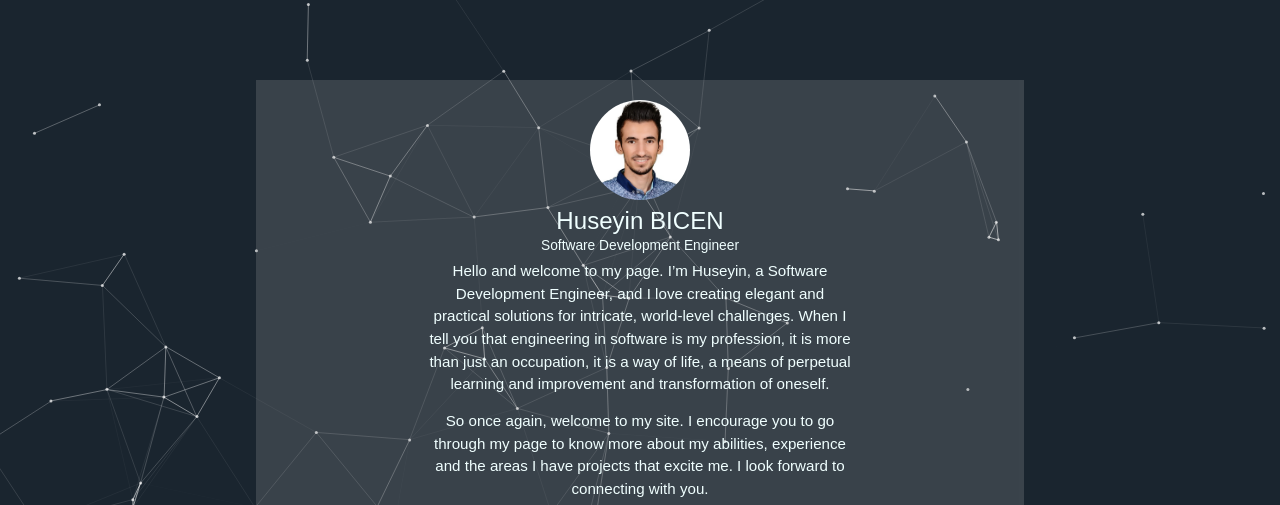
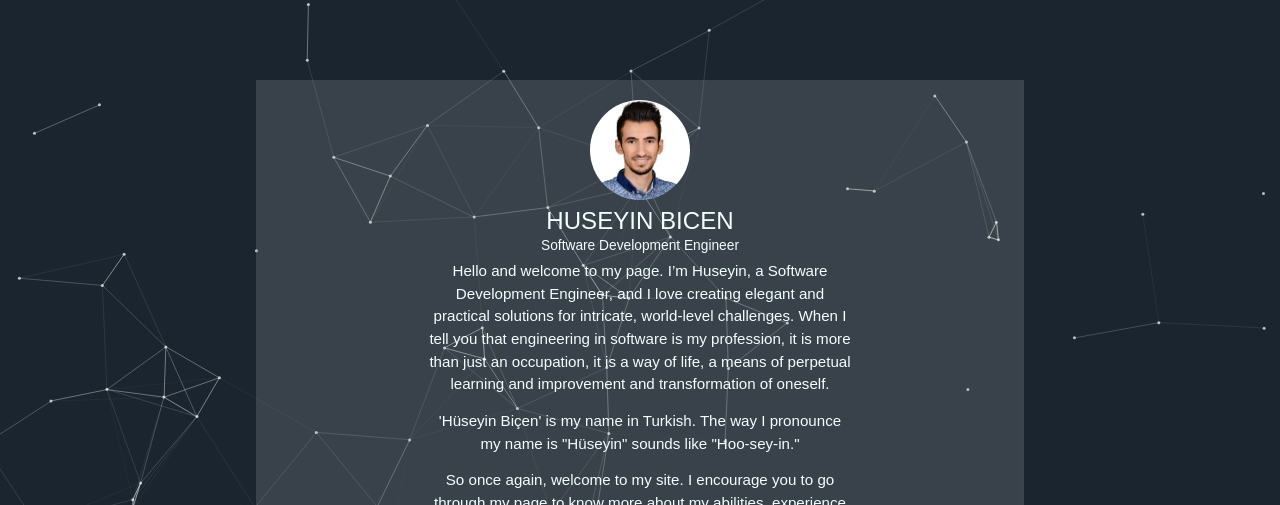
Before and after one commit to huseyinbicen/My-Website, a plain HTML site: page index.html in a window 1280 px wide. Shown: the top 505 px of the page. Drawn offline with nearby package versions, Linux system fonts and the light colour scheme.

Commit message:
updated name

```diff
--- a/index.html
+++ b/index.html
@@ -236,15 +236,19 @@
             <div class="text-center"> <img src="image/1599695037603.png" width="100"
                     class="rounded-circle" /> </div>
             <div class="text-center mt-1">
-                <h3 class="mt-2 mb-0">Huseyin BICEN</h3>
+                <h3 class="mt-2 mb-0">HUSEYIN BICEN</h3>
                 <span>Software Development Engineer</span>
                 <div class="px-4 mt-1">
 
                     <p class="fonts main-text-font">
                         Hello and welcome to my page.
                         I’m Huseyin, a Software Development Engineer, and I love creating elegant and practical solutions for intricate, world-level challenges.
-                        When I tell you that engineering in software is my profession, it is more than just an occupation, it is a way of life, a means of perpetual learning and improvement and transformation of oneself.</p>
+                        When I tell you that engineering in software is my profession, it is more than just an occupation, it is a way of life, a means of perpetual learning and improvement and transformation of oneself.
+                    </p>
 
+                    <p class="fonts main-text-font">
+                        'Hüseyin Biçen' is my name in Turkish. The way I pronounce my name is "Hüseyin" sounds like "Hoo-sey-in."
+                    </p>
 
                     <p class="fonts main-text-font">
                         So once again, welcome to my site.
```
